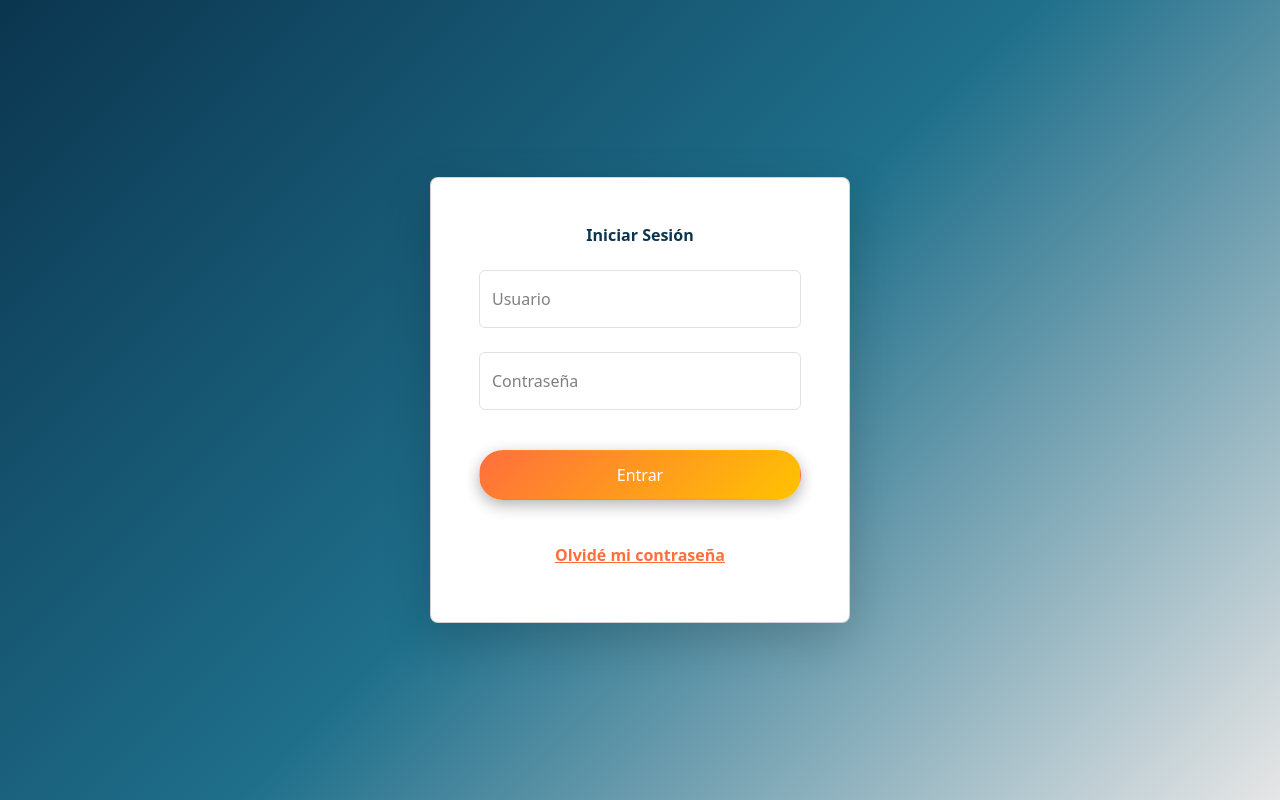
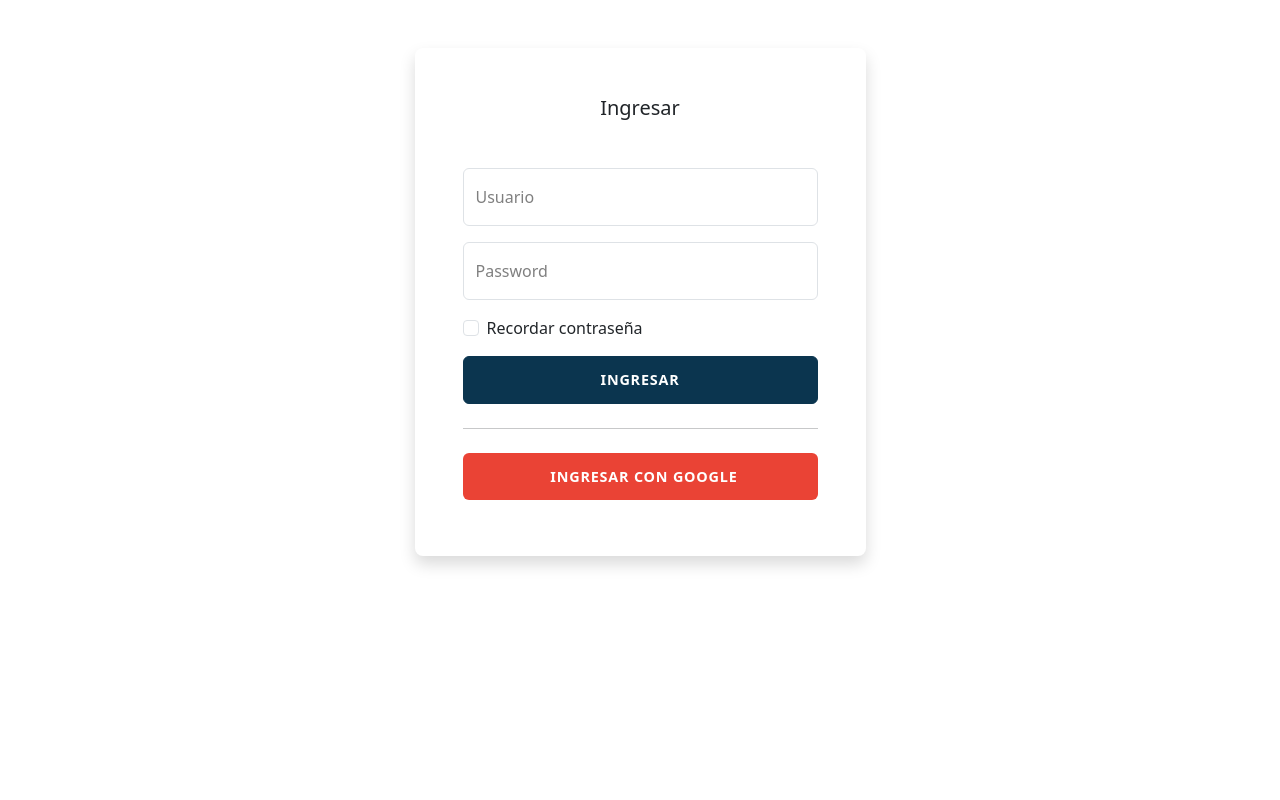
Before and after one commit to TaraPadilla/AngularAlianzaF1, an Angular app: page /login in a window 1280 px wide. Built offline with nearby package versions, Linux system fonts and the light colour scheme.

Commit message:
Ajuste Login

```diff
--- a/src/app/login/login.component.html
+++ b/src/app/login/login.component.html
@@ -1,46 +1,46 @@
-<!-- Host: Contenedor principal del componente de login -->
-<section class="py-3 py-md-5 login-host">
-  <div class="container d-flex align-items-center justify-content-center ">
-    <div class="card login-container text-white rounded-3 shadow-lg">
-      <div class="card-body p-3 p-md-4 p-xl-5">
-        <!-- Título del formulario -->
-        <h2 class="fs-6 fw-bold text-center text-primary mb-4">Iniciar Sesión</h2>
-
-        <!-- Formulario de login -->
+<body>
+    <div class="container">
+      <div class="row">
+        <div class="col-sm-9 col-md-7 col-lg-5 mx-auto">
+          <div class="card border-0 shadow rounded-3 my-5">
+            <div class="card-body p-4 p-sm-5">
+              <h5 class="card-title text-center mb-5 fw-light fs-5">Ingresar</h5>
               <form (ngSubmit)="onLogin()">
-          <div class="row gy-2 overflow-hidden">
 
             <!-- Campo de entrada para el nombre de usuario -->
-            <div class="col-12">
                 <div class="form-floating mb-3">
-                <input type="text" class="form-control bg-transparent" id="username" name="username" placeholder="Usuario" [(ngModel)]="username" required>
-                <label for="username" class="form-label text-black-50">Usuario</label>
-              </div>
+                  <input type="text" class="form-control" id="username" name="username"
+                  placeholder="Usuario"  [(ngModel)]="username" required="">
+                  <label class="form-label text-black-50" for="username">Usuario</label>
                 </div>
 
-            <!-- Campo de entrada para la contraseña -->
-            <div class="col-12">
                 <div class="form-floating mb-3">
-                <input type="password" class="form-control text-black bg-transparent" id="password" name="password" placeholder="Contraseña" [(ngModel)]="password" required>
-                <label for="password" class="form-label text-black-50">Contraseña</label>
-              </div>
+                  <input type="password" class="form-control" id="password" name="password"
+                  placeholder="Password" [(ngModel)]="password" required>
+                  <label class="form-label text-black-50" for="password">Password</label>
                 </div>
 
-            <!-- Botón de inicio de sesión -->
-            <div class="col-12">
-              <div class="d-grid my-3">
-                <button class="btn login-button btn-lg w-100">Entrar</button>
+                <div class="form-check mb-3">
+                  <input class="form-check-input" type="checkbox" value="" id="rememberPasswordCheck">
+                  <label class="form-check-label" for="rememberPasswordCheck">
+                    Recordar contraseña
+                  </label>
                 </div>
+                <div class="d-grid">
+                  <button class="btn btn-primary btn-login text-uppercase fw-bold">
+                    Ingresar
+                  </button>
                 </div>
-
-            <!-- Enlace para olvidé mi contraseña -->
-            <div class="col-12 text-center footer-actions">
-              <button class="btn forgot-password text-decoration-underline fw-bold" type="button">Olvidé mi contraseña</button>
-            </div>
-
+                <hr class="my-4">
+                <div class="d-grid mb-2">
+                  <button class="btn btn-google btn-login text-uppercase fw-bold" type="submit">
+                    <i class="fab fa-google me-2"></i> Ingresar con Google
+                  </button>
                 </div>
               </form>
             </div>
           </div>
         </div>
-</section>
+      </div>
+    </div>
+  </body>
--- a/src/app/login/login.component.scss
+++ b/src/app/login/login.component.scss
@@ -1,49 +1,15 @@
-/* Host: Contenedor principal del componente de login */
-:host {
-    display: flex;
-    align-items: center;
-    justify-content: center;
-    height: 100vh; /* Ocupa toda la ventana del navegador */
-    background: linear-gradient(135deg, #0b354f 0%, #1f6f8b 50%, #e6e6e6 100%); /* Fondo con gradiente de azul profundo a gris */
+.btn-login {
+    font-size: 0.9rem;
+    letter-spacing: 0.05rem;
+    padding: 0.75rem 1rem;
   }
 
-  /* Contenedor del login */
-  .login-container {
-    max-width: 420px;
-    width: 100%;
+  .btn-google {
+    color: white !important;
+    background-color: #ea4335;
   }
 
-  /* Botón de login */
-  .login-button {
-    width: 100%;
-    padding: 12px;
-    font-size: 16px;
-    background: linear-gradient(135deg, #ff6f3c, #ffc300); /* Gradiente de naranja coral a amarillo */
-    color: #ffffff;
-    border-radius: 24px; /* Bordes redondeados */
-    box-shadow: 0 5px 15px rgba(0, 0, 0, 0.3); /* Sombra para dar elevación */
-    transition: background 0.3s ease, transform 0.2s ease; /* Transición para el hover */
-
-    &:hover {
-      background: linear-gradient(135deg, #ffc300, #ff6f3c); /* Gradiente invertido al pasar el mouse */
-      transform: translateY(-3px); /* Efecto de elevación */
-    }
+  .btn-facebook {
+    color: white !important;
+    background-color: #3b5998;
   }
-
-  /* Acción "Olvidé mi contraseña" */
-  .footer-actions {
-    display: flex;
-    justify-content: center;
-    margin-top: 20px;
-
-    .forgot-password {
-      color: #ff6f3c; /* Naranja coral para el enlace */
-      font-weight: bold;
-      text-decoration: underline;
-      transition: color 0.3s;
-
-      &:hover {
-        color: #ff8f6b; /* Cambio de color al pasar el mouse */
-      }
-    }
-  }
--- a/src/app/login/login.component.ts
+++ b/src/app/login/login.component.ts
@@ -1,22 +1,14 @@
 import { Component } from '@angular/core';
+import { FormsModule, ReactiveFormsModule } from '@angular/forms';
 import { Router } from '@angular/router';
-import { FormsModule } from '@angular/forms';
-import { MatFormFieldModule } from '@angular/material/form-field';
-import { MatInputModule } from '@angular/material/input';
-import { MatButtonModule } from '@angular/material/button';
-import { MatCardModule } from '@angular/material/card'; // Agregado para mat-card
-import { CommonModule } from '@angular/common';  // Para utilizar directivas como *ngIf y *ngFor
+
 
 @Component({
   selector: 'app-login',
   standalone: true,
   imports: [
-    CommonModule,             // Para las directivas básicas de Angular
-    FormsModule,              // Para trabajar con ngModel
-    MatFormFieldModule,       // Para usar mat-form-field
-    MatInputModule,           // Para usar matInput
-    MatButtonModule,           // Para los botones de Angular Material
-    MatCardModule             // Importar MatCardModule para mat-card
+    ReactiveFormsModule,
+    FormsModule
   ],
   templateUrl: './login.component.html',
   styleUrls: ['./login.component.scss']
@@ -33,6 +25,12 @@ export class LoginComponent {
 
   onLogin() {
     // Simulación de autenticación básica
+    // Recibir los datos del formulario
+    if (!this.username || !this.password) {
+      alert('Por favor, ingrese usuario y contraseña');
+      return;
+    }
+
     if (this.username === 'admin' && this.password === 'admin') {
       localStorage.setItem('authToken', '123456');
       this.router.navigate(['/home']);
```
Lines whose indentation alone changed are shown as unchanged.
